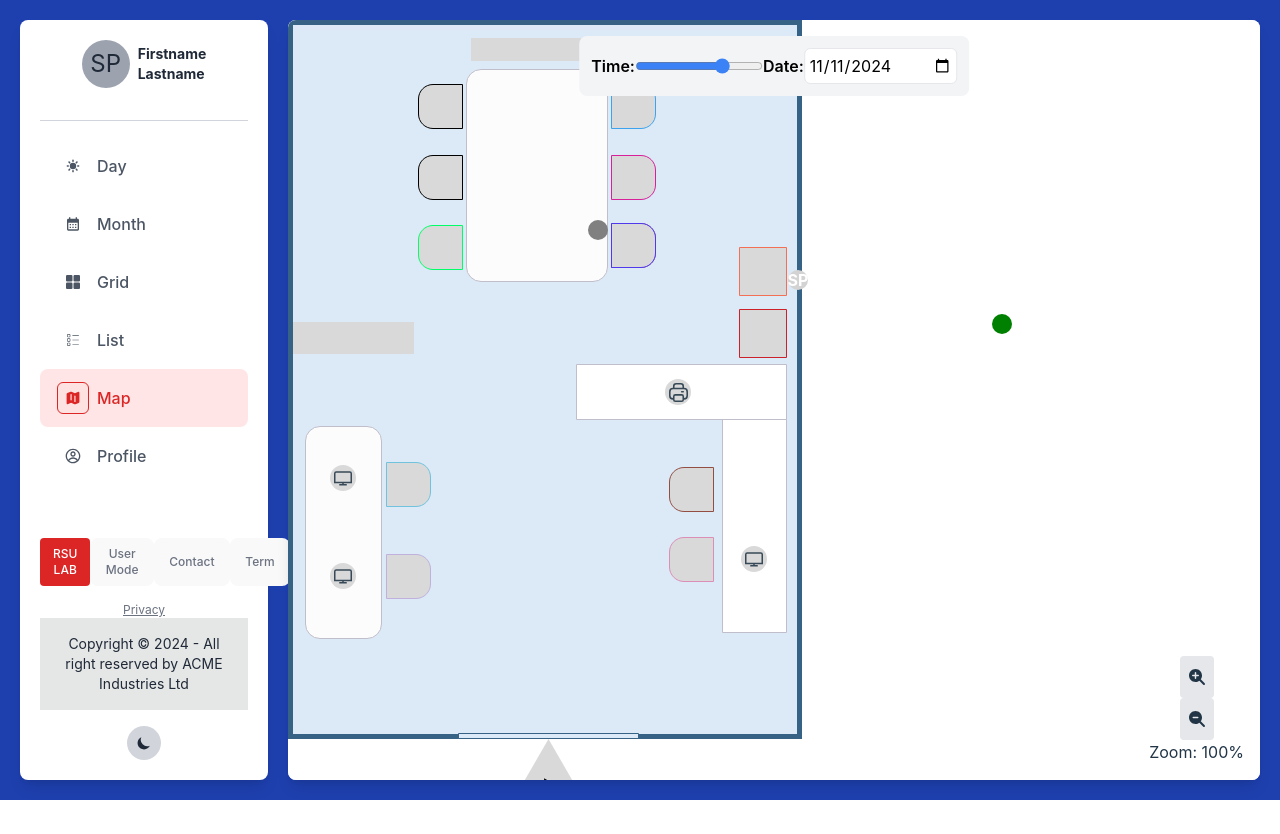
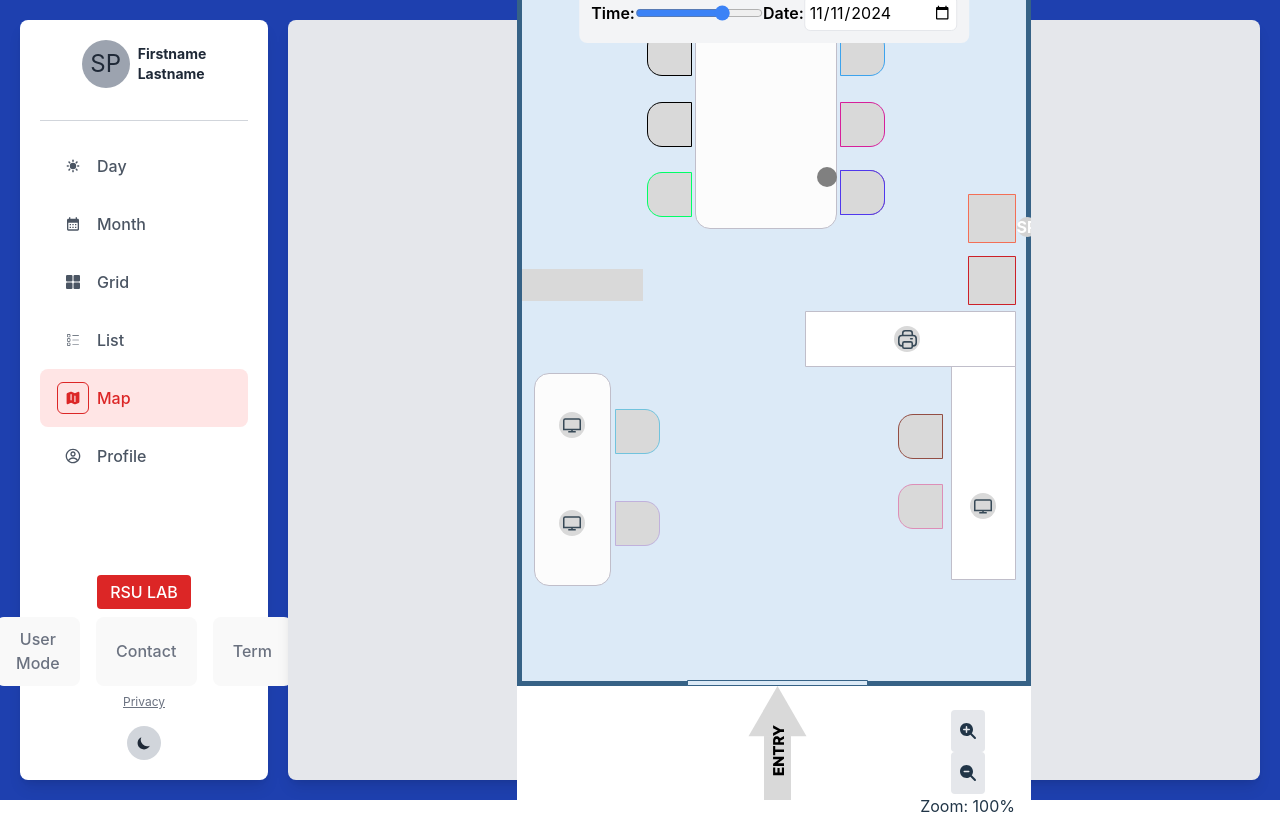
Before and after one commit to SiripongPadkhuntod/FontEnd-Booking, a React (Vite) app: page /home in a window 1280 px wide. Before the commit the page ends 800 px from the top, so only its background shows below. Built offline with nearby package versions, Linux system fonts and the light colour scheme; sample sign-in values are in the browser's storage.

Commit message:
Implement authentication check in Home component; redirect to login if auth key is missing; improve component rendering and styling

```diff
--- a/src/HomePage.jsx
+++ b/src/HomePage.jsx
@@ -1,5 +1,6 @@
-import React, { useState } from "react";
+import React, { useState,useEffect  } from "react";
 import { CSSTransition, TransitionGroup } from "react-transition-group";
+import { useNavigate } from "react-router-dom"; // สำหรับการเปลี่ยนหน้า
 
 // Import file components
 import CoMap from "./Component/Map";
@@ -17,12 +18,20 @@ import { MdCalendarMonth } from "react-icons/md";
 const Home = () => {
   const [activeComponent, setActiveComponent] = useState("Map");
   const [isNightMode, setIsNightMode] = useState(false);
-  const [isMenuOpen, setIsMenuOpen] = useState(false); // State to control menu visibility
+  const [isMenuOpen, setIsMenuOpen] = useState(false);
+  const navigate = useNavigate();
+
+  useEffect(() => {
+    const key = localStorage.getItem("authKey"); // ตรวจสอบ key
+    if (!key) {
+      navigate("/"); // ถ้าไม่มี key ให้กลับไปที่หน้า login
+    }
+  }, [navigate]);
 
   const renderComponent = () => {
     switch (activeComponent) {
       case "Map":
-        return <CoMap nightMode={isNightMode}/>;
+        return <CoMap nightMode={isNightMode} />;
       case "Profile":
         return <CoProfile nightMode={isNightMode} />;
       case "Day":
@@ -38,7 +47,11 @@ const Home = () => {
 
   return (
     <div className={`flex flex-col md:flex-row h-screen w-screen p-5 ${isNightMode ? "bg-gray-800" : "bg-blue-800"}`}>
-      <div className={`w-full md:w-1/5 flex flex-col items-center p-5 rounded-lg shadow-lg transition-all duration-500 ${isNightMode ? "bg-gray-700 text-gray-200" : "bg-white text-gray-800"}`}>
+      <div
+        className={`w-full md:w-1/5 flex flex-col items-center p-5 rounded-lg shadow-lg transition-all duration-500 ${
+          isNightMode ? "bg-gray-700 text-gray-200" : "bg-white text-gray-800"
+        }`}
+      >
         {/* Profile Section */}
         <div className="flex items-center mb-8 transition-all duration-300">
           <div className="w-12 h-12 rounded-full bg-gray-400 flex items-center justify-center text-2xl">SP</div>
@@ -57,29 +70,39 @@ const Home = () => {
         </button>
 
         {/* Menu Items with animation */}
-        <TransitionGroup className={`w-full mb-5 ${isMenuOpen ? 'block' : 'hidden md:block'}`}>
+        <TransitionGroup className={`w-full mb-5 ${isMenuOpen ? "block" : "hidden md:block"}`}>
           {["Day", "Month", "Grid", "List", "Map", "Profile"].map((item) => (
             <CSSTransition key={item} timeout={300} classNames="menu-fade">
               <button
-                className={`w-full px-4 py-3 text-left rounded-lg transition-all duration-300 flex items-center justify-start ${activeComponent === item ? "text-red-600" : isNightMode ? "text-gray-400" : "text-gray-600"}`}
+                className={`w-full px-4 py-3 text-left rounded-lg transition-all duration-300 flex items-center justify-start ${
+                  activeComponent === item ? "text-red-600" : isNightMode ? "text-gray-400" : "text-gray-600"
+                }`}
                 onClick={() => {
                   setActiveComponent(item);
-                  setIsMenuOpen(false); // Close menu on selection
+                  setIsMenuOpen(false);
                 }}
-                style={{ backgroundColor: activeComponent === item ? (isNightMode ? "#4a2f2f" : "#ffe5e5") : "transparent" }}
+                style={{
+                  backgroundColor: activeComponent === item ? (isNightMode ? "#4a2f2f" : "#ffe5e5") : "transparent",
+                }}
               >
                 <span className="flex items-center">
-                  <div className={`w-8 h-8 rounded-md flex items-center justify-center ${activeComponent === item ? (isNightMode ? "bg-red-800 border border-red-600" : "bg-red-100 border border-red-600") : ""}`}>
-                    {item === "Day" && <HiSun className={`${activeComponent === item ? "text-red-600" : isNightMode ? "text-gray-400" : "text-gray-600"}`} />}
-                    {item === "Month" && <MdCalendarMonth className={`${activeComponent === item ? "text-red-600" : isNightMode ? "text-gray-400" : "text-gray-600"}`} />}
-                    {item === "Grid" && <IoGrid className={`${activeComponent === item ? "text-red-600" : isNightMode ? "text-gray-400" : "text-gray-600"}`} />}
-                    {item === "List" && <CiBoxList className={`${activeComponent === item ? "text-red-600" : isNightMode ? "text-gray-400" : "text-gray-600"}`} />}
-                    {item === "Map" && <HiMiniMap className={`${activeComponent === item ? "text-red-600" : isNightMode ? "text-gray-400" : "text-gray-600"}`} />}
-                    {item === "Profile" && <CgProfile className={`${activeComponent === item ? "text-red-600" : isNightMode ? "text-gray-400" : "text-gray-600"}`} />}
+                  <div
+                    className={`w-8 h-8 rounded-md flex items-center justify-center ${
+                      activeComponent === item
+                        ? isNightMode
+                          ? "bg-red-800 border border-red-600"
+                          : "bg-red-100 border border-red-600"
+                        : ""
+                    }`}
+                  >
+                    {item === "Day" && <HiSun />}
+                    {item === "Month" && <MdCalendarMonth />}
+                    {item === "Grid" && <IoGrid />}
+                    {item === "List" && <CiBoxList />}
+                    {item === "Map" && <HiMiniMap />}
+                    {item === "Profile" && <CgProfile />}
                   </div>
-                  <span className={`ml-2 font-medium ${activeComponent === item ? "text-red-600" : isNightMode ? "text-gray-400" : "text-gray-600"}`}>
-                    {item}
-                  </span>
+                  <span className={`ml-2 font-medium ${activeComponent === item ? "text-red-600" : ""}`}>{item}</span>
                 </span>
               </button>
             </CSSTransition>
@@ -87,18 +110,17 @@ const Home = () => {
         </TransitionGroup>
 
         {/* Footer with smooth transition */}
-        <div className={`mt-auto w-full flex justify-around text-xs transition-all duration-300 ${isNightMode ? "text-gray-400" : "text-gray-500"} mt-4`}>
-          <button className={`px-3 py-1 rounded ${isNightMode ? "bg-red-700 text-gray-200" : "bg-red-600 text-white"}`}>RSU LAB</button>
-          <button className={`${isNightMode ? "text-gray-400" : "text-gray-500"}`}>User Mode</button>
-          <button className={`${isNightMode ? "text-gray-400" : "text-gray-500"}`}>Contact</button>
-          <button className={`${isNightMode ? "text-gray-400" : "text-gray-500"}`}>Term</button>
+        <div className="mt-auto w-full flex flex-col items-center space-y-2">
+          <button className={`px-3 py-1 rounded ${isNightMode ? "bg-red-700 text-gray-200" : "bg-red-600 text-white"}`}>
+            RSU LAB
+          </button>
+          <div className={`flex space-x-4 ${isNightMode ? "text-gray-400" : "text-gray-500"}`}>
+            <button>User Mode</button>
+            <button>Contact</button>
+            <button>Term</button>
+          </div>
+          <div className={`text-xs underline ${isNightMode ? "text-gray-400" : "text-gray-500"}`}>Privacy</div>
         </div>
-        <div className={`mt-4 text-xs underline ${isNightMode ? "text-gray-400" : "text-gray-500"}`}>Privacy</div>
-        <footer className="footer footer-center bg-base-300 text-base-content p-4">
-  <aside>
-    <p>Copyright © {new Date().getFullYear()} - All right reserved by ACME Industries Ltd</p>
-  </aside>
-</footer>
 
         {/* Night Mode Toggle Button */}
         <button
@@ -110,12 +132,16 @@ const Home = () => {
       </div>
 
       {/* Content with animation */}
-      <div className={`flex-1 ml-0 md:ml-5 rounded-lg flex justify-center items-center shadow-lg transition-all duration-500 ${isNightMode ? "bg-gray-600" : "bg-gray-200"}`}>
-        <CSSTransition key={activeComponent} timeout={500} classNames="menu-slide">
-          <div className="relative w-full h-full">
-            {renderComponent()}
-          </div>
-        </CSSTransition>
+      <div
+        className={`flex-1 ml-0 md:ml-5 rounded-lg flex justify-center items-center shadow-lg transition-all duration-500 ${
+          isNightMode ? "bg-gray-600" : "bg-gray-200"
+        }`}
+      >
+        <TransitionGroup>
+          <CSSTransition key={activeComponent} timeout={500} classNames="menu-slide">
+            <div className="relative w-full h-full">{renderComponent()}</div>
+          </CSSTransition>
+        </TransitionGroup>
       </div>
     </div>
   );
```
